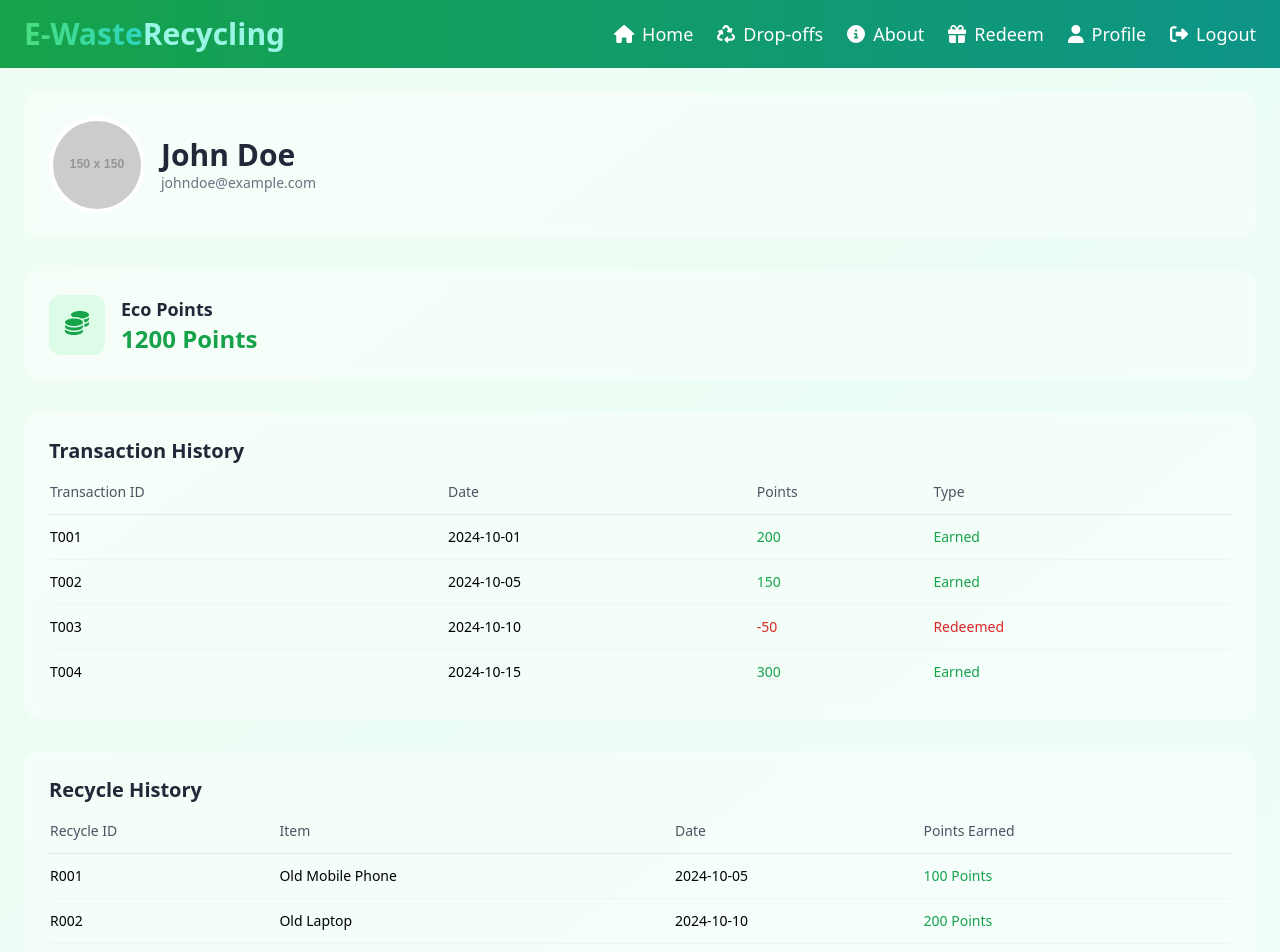
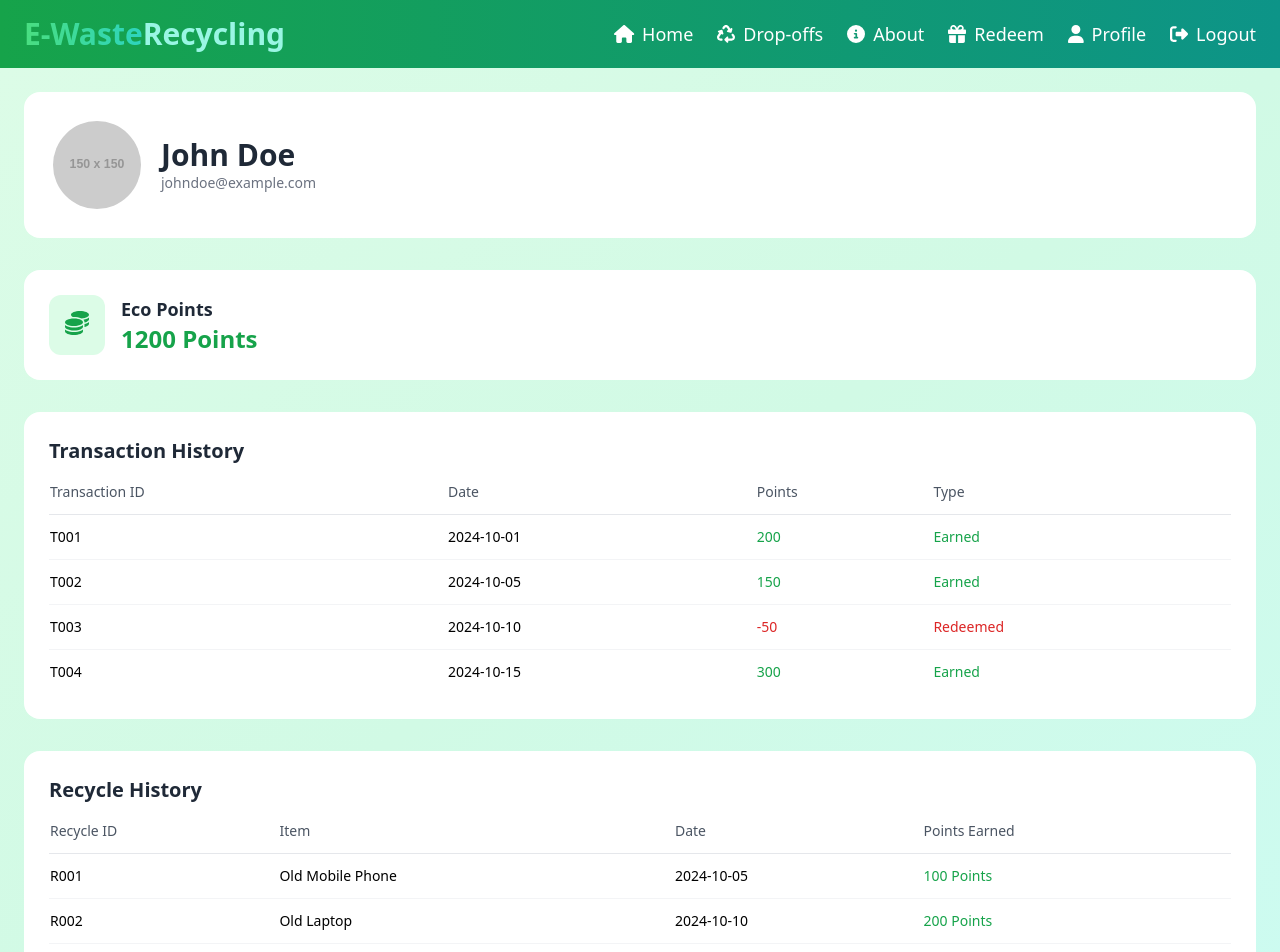
Before and after one commit to Akash-kafle/ByteBack, a React (Vite) app in the folder frontend/: page /profile in a window 1280 px wide. Shown: the top 952 px of the page. Built offline with nearby package versions, Linux system fonts and the light colour scheme.

Commit message:
UI changes

```diff
--- a/frontend/src/components/Dashboard.jsx
+++ b/frontend/src/components/Dashboard.jsx
@@ -155,15 +155,14 @@ const Dashboard = () => {
   ];
 
   return (
-    <div className="min-h-screen bg-gradient-to-br from-green-50 via-emerald-50 to-teal-50">
-
+    <div className="min-h-screen bg-gradient-to-br from-green-100 via-emerald-100 to-teal-100">
       <div className="fixed inset-0 -z-10 bg-[radial-gradient(45%_25%_at_50%_50%,rgba(34,197,94,0.05)_0%,rgba(126,231,135,0)_100%)] pointer-events-none" />
       <div className="fixed inset-0 -z-10 bg-[radial-gradient(35%_35%_at_80%_20%,rgba(16,185,129,0.05)_0%,rgba(52,211,153,0)_100%)] pointer-events-none" />
 
       <div className="p-6 max-w-7xl mx-auto">
-        <div className="mb-8 bg-white/40 p-6 rounded-2xl backdrop-blur-sm border border-white/20">
+        <div className="mb-8 bg-white p-6 rounded-2xl backdrop-blur-sm border border-white/20">
           <h1 className="text-3xl font-bold bg-gradient-to-r from-green-600 to-teal-600 inline-block text-transparent bg-clip-text">
-           Dashboard
+            Dashboard
           </h1>
           <p className="text-gray-600 mt-2">
             Welcome back! Here's your recycling overview
@@ -175,7 +174,7 @@ const Dashboard = () => {
           {stats.map((stat, index) => (
             <div
               key={index}
-              className="bg-white/60 backdrop-blur-md rounded-xl p-6 border border-white/20 hover:shadow-lg transition-all duration-300"
+              className="bg-white backdrop-blur-md rounded-xl p-6 border border-white/20 hover:shadow-lg transition-all duration-300"
             >
               <div className="flex justify-between items-start">
                 <h3 className="text-gray-600 text-sm font-medium">
@@ -199,7 +198,7 @@ const Dashboard = () => {
         {/* Main Content Grid with modern cards */}
         <div className="grid grid-cols-1 lg:grid-cols-3 gap-6">
           {/* Recent Drop-offs */}
-          <div className="lg:col-span-2 bg-white/60 backdrop-blur-md rounded-xl border border-white/20 p-6">
+          <div className="lg:col-span-2 bg-white backdrop-blur-md rounded-xl border border-white/20 p-6">
             <h2 className="text-xl font-semibold mb-4 text-gray-800">
               Recent Drop-offs
             </h2>
@@ -245,7 +244,7 @@ const Dashboard = () => {
           </div>
 
           {/* Nearby Locations */}
-          <div className="bg-white/60 backdrop-blur-md rounded-xl border border-white/20 p-6">
+          <div className="bg-white backdrop-blur-md rounded-xl border border-white/20 p-6">
             <h2 className="text-xl font-semibold mb-4 text-gray-800">
               Nearby Drop-off Locations
             </h2>
@@ -316,7 +315,7 @@ const Dashboard = () => {
           ].map((action, index) => (
             <button
               key={index}
-              className="flex items-center justify-center space-x-3 bg-white/60 backdrop-blur-md p-4 rounded-xl border border-white/20 cursor-pointer hover:shadow-lg transition-all duration-300"
+              className="flex items-center justify-center space-x-3 bg-white backdrop-blur-md p-4 rounded-xl border border-white/20 cursor-pointer hover:shadow-lg transition-all duration-300"
             >
               <div className={`${action.bg} p-2 rounded-lg`}>
                 <FontAwesomeIcon
--- a/frontend/src/components/Dropoff.jsx
+++ b/frontend/src/components/Dropoff.jsx
@@ -219,9 +219,9 @@ const Dropoff = () => {
     : dropoffLocations;
 
   return (
-    <div className="min-h-screen p-6 bg-gradient-to-br from-green-50 via-emerald-50 to-teal-50">
+    <div className="min-h-screen p-6 bg-gradient-to-br from-green-100 via-emerald-100 to-teal-100">
       <div className="max-w-7xl mx-auto">
-        <div className="bg-white/40 p-6 rounded-2xl backdrop-blur-sm border border-white/20 mb-6">
+        <div className="bg-white p-6 rounded-2xl backdrop-blur-sm border border-white/20 mb-6">
           <div className="flex justify-between items-start">
             <div>
               <h1 className="text-3xl font-bold bg-gradient-to-r from-green-600 to-teal-600 inline-block text-transparent bg-clip-text">
--- a/frontend/src/components/Profile.jsx
+++ b/frontend/src/components/Profile.jsx
@@ -30,14 +30,14 @@ const Profile = () => {
   }, []);
 
   return (
-    <div className="min-h-screen bg-gradient-to-br from-green-50 via-emerald-50 to-teal-50">
+    <div className="min-h-screen bg-gradient-to-br from-green-100 via-emerald-100 to-teal-100">
       {/* Decorative background elements */}
       <div className="fixed inset-0 -z-10 bg-[radial-gradient(45%_25%_at_50%_50%,rgba(34,197,94,0.05)_0%,rgba(126,231,135,0)_100%)] pointer-events-none" />
       <div className="fixed inset-0 -z-10 bg-[radial-gradient(35%_35%_at_80%_20%,rgba(16,185,129,0.05)_0%,rgba(52,211,153,0)_100%)] pointer-events-none" />
 
       <div className="p-6 max-w-7xl mx-auto">
         {/* Profile Header */}
-        <div className="mb-8 bg-white/40 p-6 rounded-2xl backdrop-blur-sm border border-white/20">
+        <div className="mb-8 bg-white p-6 rounded-2xl backdrop-blur-sm border border-white/20">
           <div className="flex items-center space-x-4">
             <img
               src={user.profilePicture}
@@ -52,7 +52,7 @@ const Profile = () => {
         </div>
 
         {/* Eco Points */}
-        <div className="mb-8 bg-white/40 p-6 rounded-2xl backdrop-blur-sm border border-white/20">
+        <div className="mb-8 bg-white p-6 rounded-2xl backdrop-blur-sm border border-white/20">
           <div className="flex items-center space-x-4">
             <div className="bg-green-100 p-4 rounded-xl">
               <FontAwesomeIcon
@@ -70,7 +70,7 @@ const Profile = () => {
         </div>
 
         {/* Transaction History */}
-        <div className="bg-white/40 p-6 rounded-2xl backdrop-blur-sm border border-white/20">
+        <div className="bg-white p-6 rounded-2xl backdrop-blur-sm border border-white/20">
           <h2 className="text-xl font-semibold mb-4 text-gray-800">
             Transaction History
           </h2>
@@ -118,7 +118,7 @@ const Profile = () => {
         </div>
 
         {/* Recycle History */}
-        <div className="bg-white/40 p-6 rounded-2xl backdrop-blur-sm border border-white/20 mt-8">
+        <div className="bg-white p-6 rounded-2xl backdrop-blur-sm border border-white/20 mt-8">
           <h2 className="text-xl font-semibold mb-4 text-gray-800">
             Recycle History
           </h2>
```
